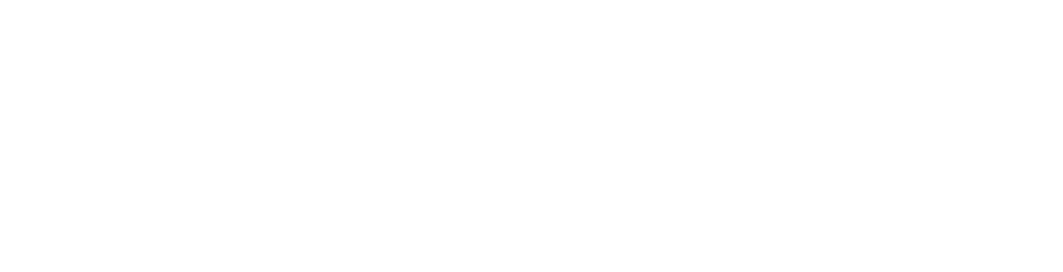
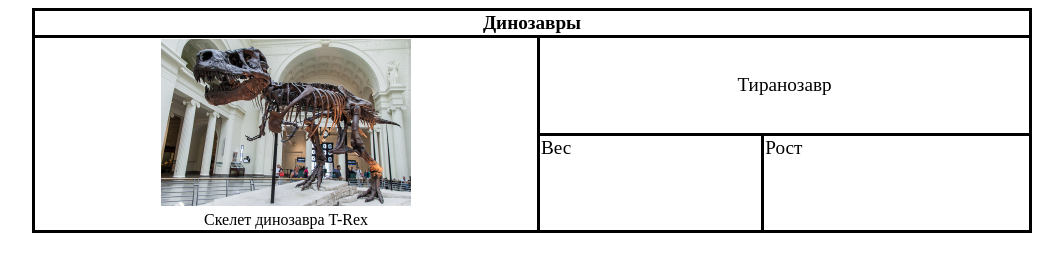
Before and after one commit to Knizhnik19/Progect, a plain HTML site: page home_work/25.04.19/index.html in a window 1280 px wide. Shown: the whole page, without its empty margins (108-1171 px from the left). Drawn offline with Linux system fonts and the light colour scheme.

Commit message:
Dino table

```diff
--- a/home_work/25.04.19/index.html
+++ b/home_work/25.04.19/index.html
@@ -3,8 +3,54 @@
 <head>
     <meta charset="UTF-8">
     <title>Dinosaurs</title>
+    <style type="text/css">
+        figcaption {
+            text-align: center;
+            font-size:medium;
+        }
+        #col3,#col4{
+            text-align: left;
+            vertical-align: top;
+        }
+        th{
+            font-size: larger;
+            border: solid black;
+        }
+        td{
+            font-size: larger;
+            border: solid black;
+            text-align: center;
+        }
+        table{
+            border: 1px solid black;
+            border-collapse: collapse;
+            width: 1000px;
+            margin: auto;
+        }
+
+    </style>
 </head>
 <body>
+<table id="table">
+    <tr>
+        <th colspan="3">Динозавры</th>
+    </tr>
+    <tr>
+        <td rowspan="2" width="500">
+            <img src="dino.jpg"
+                 alt="Скелет динозавра"
+                 width="250" height="167"
+                title="Скелет динозавра"
+            >
+            <figcaption>Скелет динозавра T-Rex</figcaption>
+        </td>
+        <td colspan="3">Тиранозавр</td>
+    </tr>
+    <tr>
+        <td id="col3">Вес</td>
+        <td id="col4">Рост</td>
+    </tr>
 
+</table>
 </body>
 </html>
```
